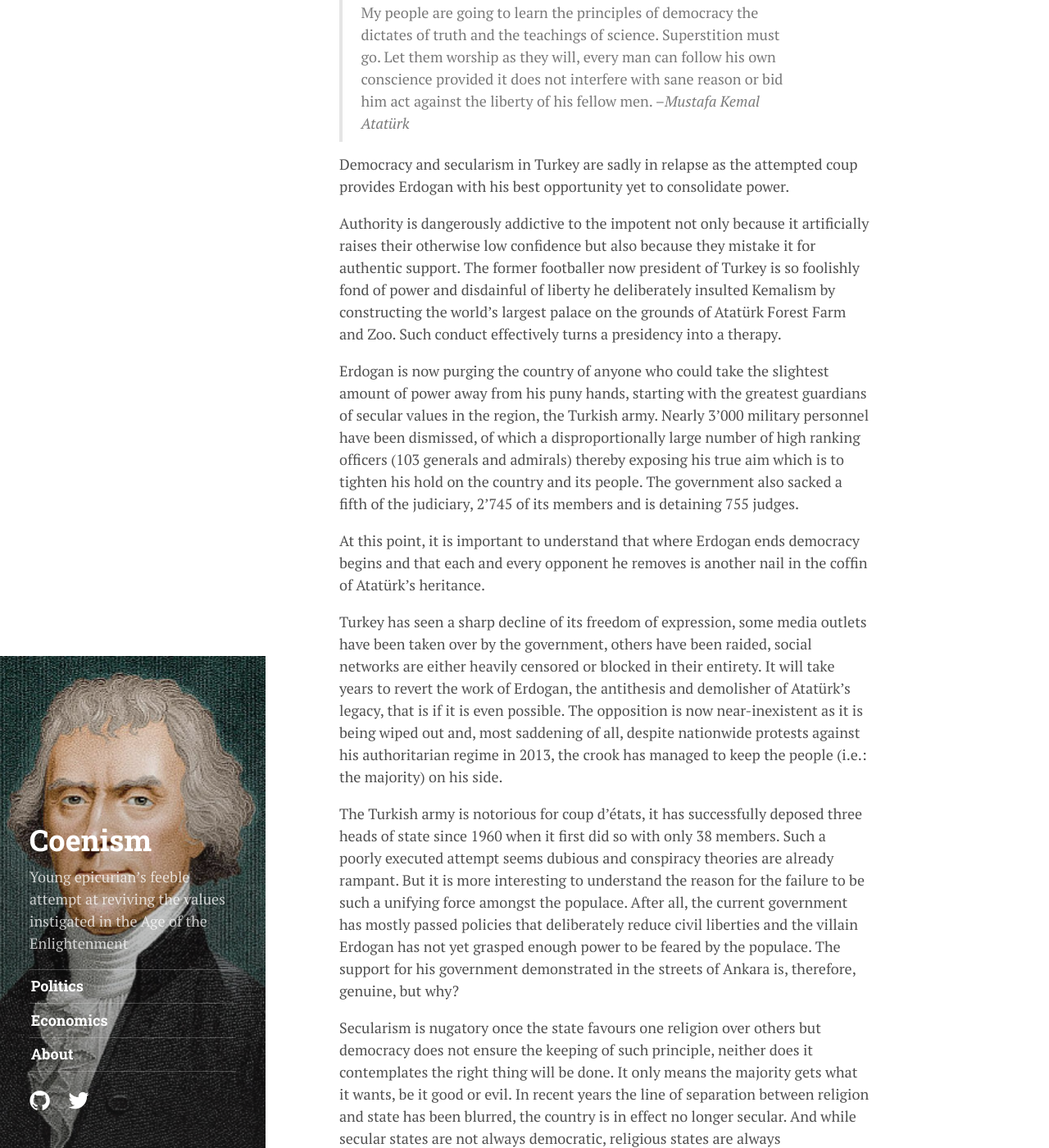
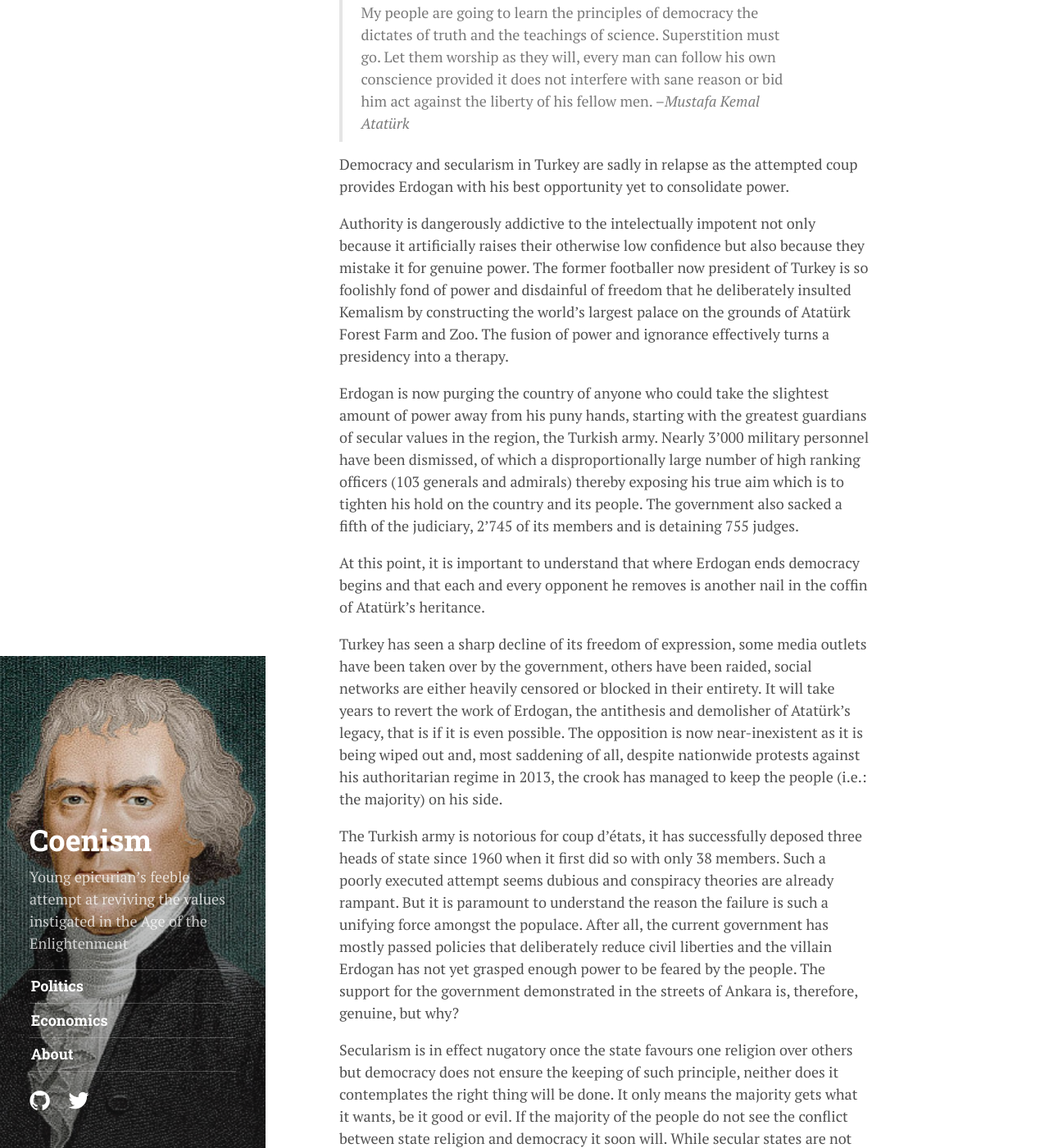
Before and after one commit to tomucker/tomucker.github.io, a Jekyll site: the page built from _posts/2016-07-19-dictaturk.md, in a window 1280 px wide and 1400 px high, scrolled down 207 px. Shown: the whole window at 82% size. Built offline with Jekyll 4.4.1, drawn with Linux system fonts in a browser that asks for light colours; nearby versions of some CDN libraries; some web fonts are replaced; some of the changed text lies outside the part shown.

Commit message:
dictaturk + 404

```diff
--- a/404.html
+++ b/404.html
@@ -6,5 +6,5 @@ permalink: 404.html
 
 <div class="page">
   <h1 class="page-title">404: Page not found</h1>
-  <p class="lead">Sorry, we've misplaced that URL or it's pointing to something that doesn't exist. <a href="{{ site.baseurl }}/">Head back home</a> to try finding it again.</p>
+  <p class="lead">Sorry, I've misplaced that URL or it's pointing to something that no longer exists. <a href="{{ site.baseurl }}/">Head back home</a>.</p>
 </div>
--- a/_posts/2016-07-19-dictaturk.md
+++ b/_posts/2016-07-19-dictaturk.md
@@ -8,7 +8,7 @@ tags: [politics]
 
 Democracy and secularism in Turkey are sadly in relapse as the attempted coup provides Erdogan with his best opportunity yet to consolidate power.
 
-Authority is dangerously addictive to the impotent not only because it artificially raises their otherwise low confidence but also because they mistake it for authentic support. The former footballer now president of Turkey is so foolishly fond of power and disdainful of liberty he deliberately insulted Kemalism by constructing the world's largest palace on the grounds of Atatürk Forest Farm and Zoo. Such conduct effectively turns a presidency into a therapy.
+Authority is dangerously addictive to the intelectually impotent not only because it artificially raises their otherwise low confidence but also because they mistake it for genuine power. The former footballer now president of Turkey is so foolishly fond of power and disdainful of freedom that he deliberately insulted Kemalism by constructing the world's largest palace on the grounds of Atatürk Forest Farm and Zoo. The fusion of power and ignorance effectively turns a presidency into a therapy.
 
 Erdogan is now purging the country of anyone who could take the slightest amount of power away from his puny hands, starting with the greatest guardians of secular values in the region, the Turkish army. Nearly 3'000 military personnel have been dismissed, of which a disproportionally large number of high ranking officers (103 generals and admirals) thereby exposing his true aim which is to tighten his hold on the country and its people. The government also sacked a fifth of the judiciary, 2'745 of its members and is detaining 755 judges.
 
@@ -16,9 +16,9 @@ At this point, it is important to understand that where Erdogan ends democracy b
 
 Turkey has seen a sharp decline of its freedom of expression, some media outlets have been taken over by the government, others have been raided, social networks are either heavily censored or blocked in their entirety. It will take years to revert the work of Erdogan, the antithesis and demolisher of Atatürk's legacy, that is if it is even possible. The opposition is now near-inexistent as it is being wiped out and, most saddening of all, despite nationwide protests against his authoritarian regime in 2013, the crook has managed to keep the people (i.e.: the majority) on his side.
 
-The Turkish army is notorious for coup d'états, it has successfully deposed three heads of state since 1960 when it first did so with only 38 members. Such a poorly executed attempt seems dubious and conspiracy theories are already rampant. But it is more interesting to understand the reason for the failure to be such a unifying force amongst the populace. After all, the current government has mostly passed policies that deliberately reduce civil liberties and the villain Erdogan has not yet grasped enough power to be feared by the populace. The support for his government demonstrated in the streets of Ankara is, therefore, genuine, but why?
+The Turkish army is notorious for coup d'états, it has successfully deposed three heads of state since 1960 when it first did so with only 38 members. Such a poorly executed attempt seems dubious and conspiracy theories are already rampant. But it is paramount to understand the reason the failure is such a unifying force amongst the populace. After all, the current government has mostly passed policies that deliberately reduce civil liberties and the villain Erdogan has not yet grasped enough power to be feared by the people. The support for the government demonstrated in the streets of Ankara is, therefore, genuine, but why?
 
-Secularism is nugatory once the state favours one religion over others but democracy does not ensure the keeping of such principle, neither does it contemplates the right thing will be done. It only means the majority gets what it wants, be it good or evil. In recent years the line of separation between religion and state has been blurred, the country is in effect no longer secular. And while secular states are not always democratic, religious states are always authoritarian.
+Secularism is in effect nugatory once the state favours one religion over others but democracy does not ensure the keeping of such principle, neither does it contemplates the right thing will be done. It only means the majority gets what it wants, be it good or evil. If the majority of the people do not see the conflict between state religion and democracy it soon will. While secular states are not always democratic, Islamic states ultimately lead to totalitarianism.
 
 In the late noughties, a teacher and hero of mine *proudly* told me that Turkey was never going to become a totalitarian Islamic state, that the Turkish army was the defender Atatürk's gift to the nation and that it would never let the country fall into the hands of radicals, extremists or authoritarians. I recall being taught the difference between Ottomanism and Kemalism, sharing quotes by the Father of the Turks, and discussing with classmates whether Turkey should be part of the EU. I also remember vividly my amazement and appreciation for Atatürk's understanding of game theory and political brilliance when I learned that in his effort to establish gender equality and dissuade women from covering themselves he made the veil mandatory for prostitutes.
 
```
